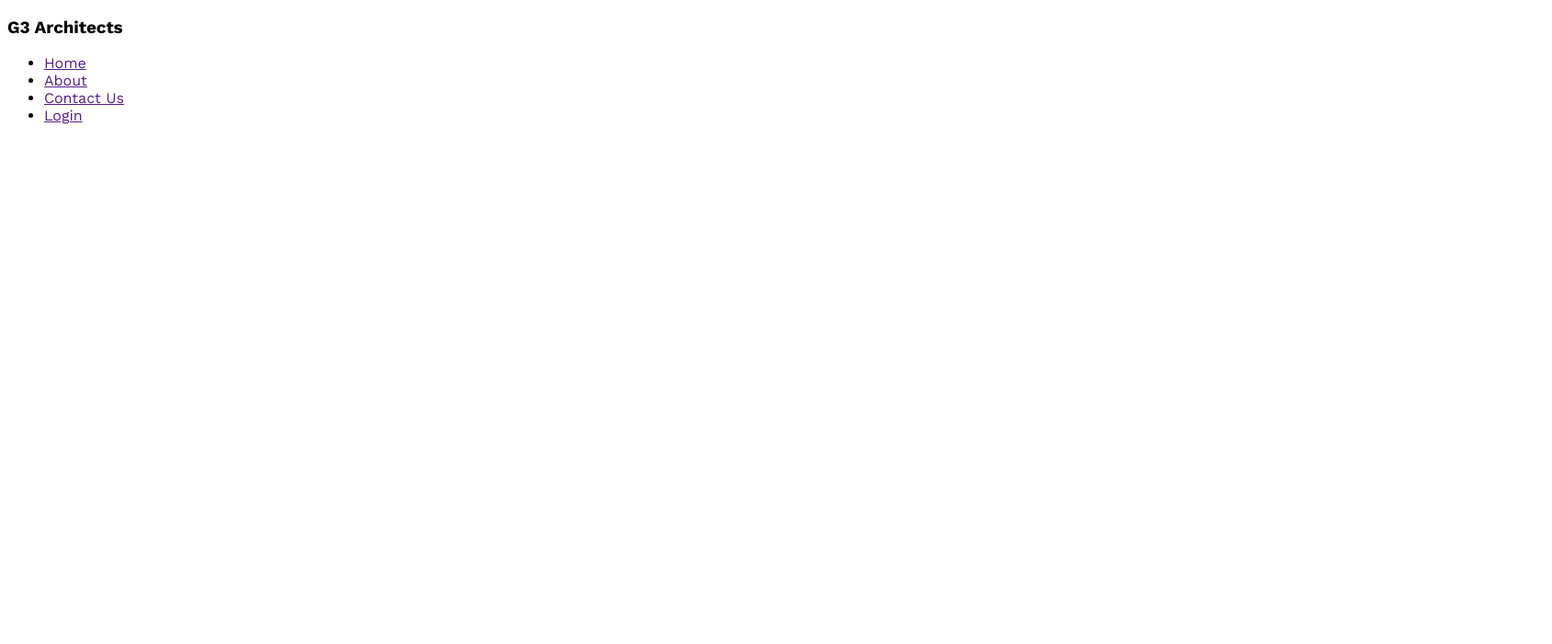
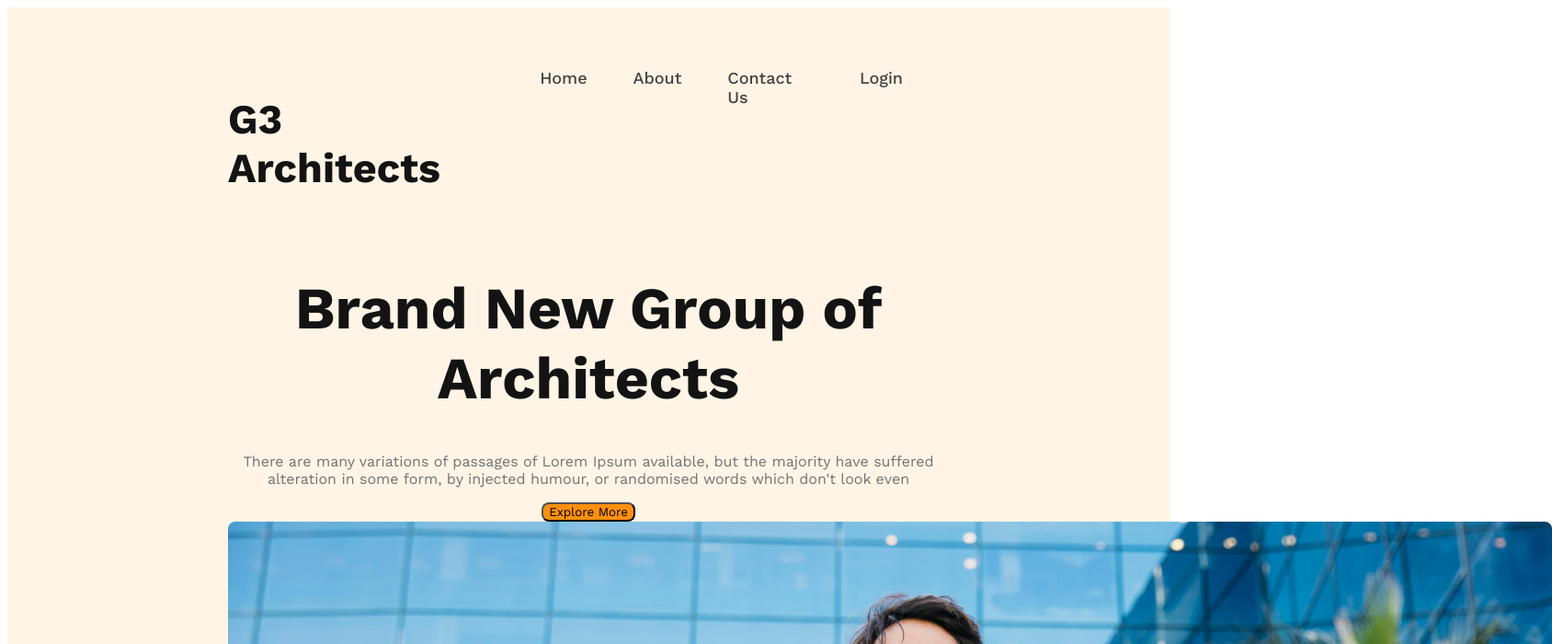
Before and after one commit to mdmonee/g3-architect, a plain HTML site: page index.html in a window 1280 px wide. Shown: the top 700 px of the page at 92% size, 1688 px wide, since content can reach past the window. Drawn offline with nearby package versions, Linux system fonts and the light colour scheme.

Commit message:
Banner content added

```diff
--- a/index.html
+++ b/index.html
@@ -9,7 +9,7 @@
 <body>
     <header>
         <nav>
-            <h3>G3 Architects</h3>
+            <h3 class="nav-title">G3 Architects</h3>
             <ul>
                 <li><a href="">Home </a></li>
                 <li><a href="">About</a></li>
@@ -17,6 +17,22 @@
                 <li><a href="">Login</a></li>
             </ul>
         </nav>
+        <div class="banner">
+         <div class="banner-content">
+             <h1 class="banner-title">
+            Brand New Group of Architects
+        </h1>
+        <p class="banner-description">There are many variations of passages of Lorem Ipsum available, but the majority have suffered alteration in some form, by injected humour, or randomised words which don't look even</p>
+        <button class="btn-primary">Explore More</button>
+        </div>
+            <img src="images/banner.png" alt="" class="banner-image">
+        </div>
     </header>
+    <main>
+
+    </main>
+    <footer>
+
+    </footer>
 </body>
 </html>
--- a/styles/arct.css
+++ b/styles/arct.css
@@ -1,8 +1,61 @@
 /* Work sans font */
 @import url('https://fonts.googleapis.com/css2?family=Lato:wght@700&family=Open+Sans:wght@300&family=Work+Sans:wght@400;500;600;700;800&display=swap');
+/* Shared Styles */
 
 *{
     font-family: 'Lato', sans-serif;
 font-family: 'Open Sans', sans-serif;
 font-family: 'Work Sans', sans-serif;
 }
+
+.btn-primary{
+    border-radius: 8px;
+background: #FF900E;
+}
+
+/* Header */
+
+header{
+    background: rgba(255, 144, 14, 0.10);
+    padding: 50px 240px;
+}
+.nav-title{
+    color:  #131313;
+    font-size: 45px;
+    font-weight: 700;
+}
+nav{
+    display: flex;
+    justify-content: space-between;
+}
+nav  ul {
+    display: flex;
+}
+nav li{
+    list-style: none;
+    margin-right: 50px;
+    font-size: 18px;
+font-style: normal;
+font-weight: 500;
+}
+nav li a{
+    text-decoration: none;
+    color: #424242;
+}
+.banner-content{
+    text-align: center;
+    margin: auto;
+    max-width: 800px;
+}
+.banner-title{
+    font-size: 64px;
+    font-weight: 700;
+    color:  #131313;
+
+}
+.banner-description{
+    font-size: 16px;
+    font-weight: 400;
+    color:  #727272;
+
+}
```
